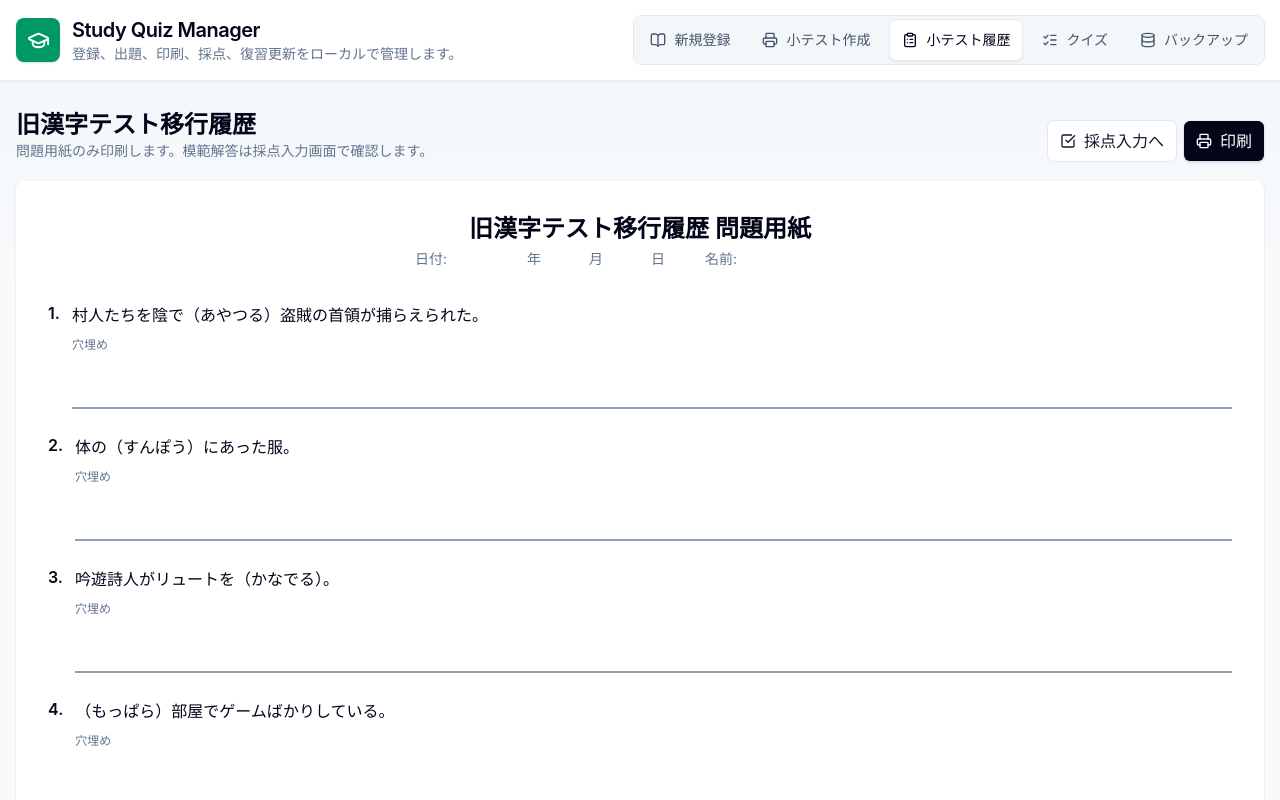
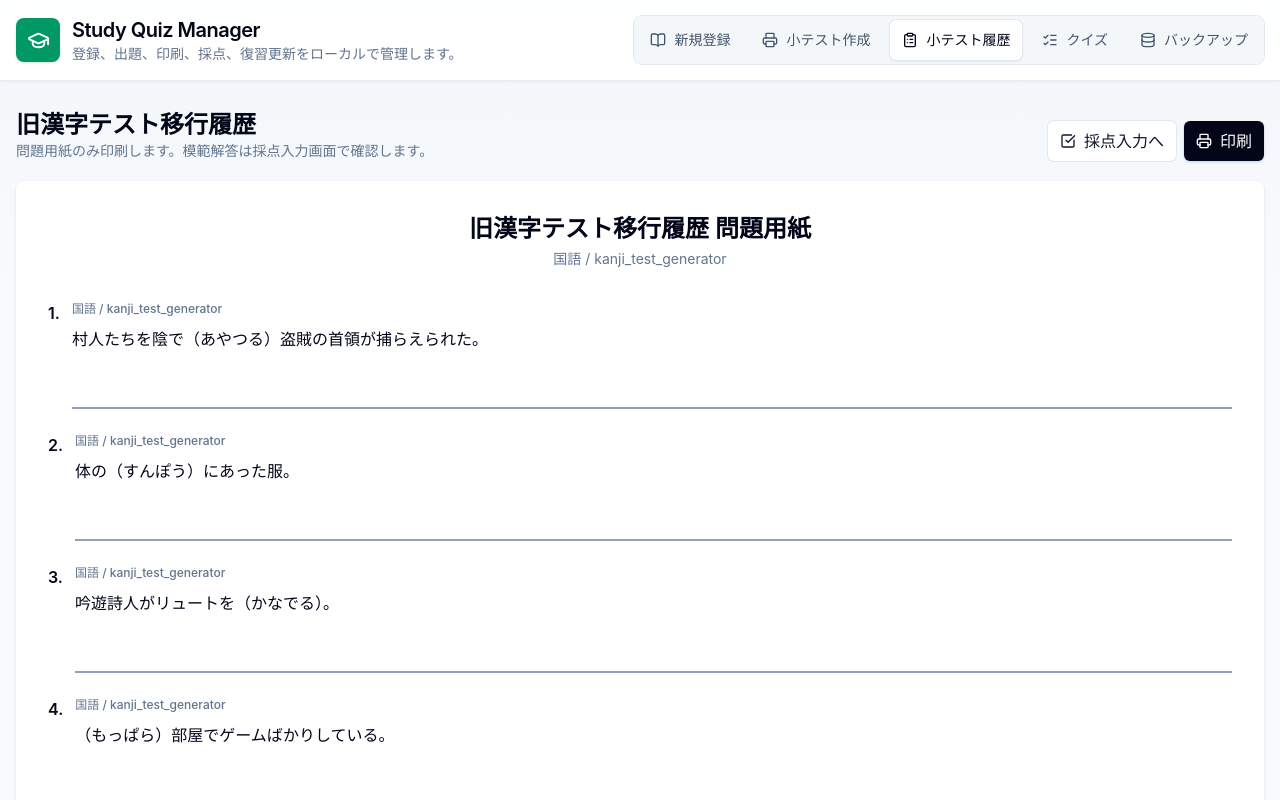
Before and after one commit to jeanbiego/study-quiz-manager, a React (Vite) app: page /quizzes/legacy-kanji-test-generator/print in a window 1280 px wide. Shown: the top 800 px of the page. Built offline with nearby package versions, Linux system fonts and the light colour scheme.

Commit message:
[codex] Improve printable quiz sheet metadata (#9)
* Improve printable quiz sheet metadata

* Avoid answer leaks in fill blanks

```diff
--- a/src/app/pages/PrintQuizPage.tsx
+++ b/src/app/pages/PrintQuizPage.tsx
@@ -1,7 +1,8 @@
 import { CheckSquare, Printer } from 'lucide-react';
 import { Link, useParams } from 'react-router-dom';
 import { renderQuestionText } from '../../domain/question';
-import { QUESTION_TYPE_LABELS } from '../../domain/types';
+import { getStudyItemUnit } from '../../domain/studyItemDisplay';
+import { SUBJECT_LABELS } from '../../domain/types';
 import { Button } from '../../ui/Button';
 import { useAppDataContext } from '../AppDataContext';
 
@@ -63,10 +64,7 @@ function PrintableSheet({ title, items, quiz }: PrintableSheetProps) {
   return (
     <section className="print-page min-h-[280mm] rounded-lg bg-white p-8 shadow-sm print:min-h-0 print:rounded-none print:p-0 print:shadow-none">
       <h2 className="mb-1 text-center text-2xl font-semibold">{title}</h2>
-      <p className="mb-8 text-center text-sm text-slate-500">
-        日付:<span className="inline-block w-20" />年<span className="inline-block w-12" />月<span className="inline-block w-12" />日
-        <span className="inline-block w-10" />名前:<span className="inline-block w-32" />
-      </p>
+      <p className="mb-8 text-center text-sm text-slate-500">{getSheetSummary(items)}</p>
       <ol className="grid gap-6">
         {items.map((item, index) => {
           const questionType = quiz.questionTypesByItemId?.[item.id] ?? item.defaultQuestionType;
@@ -75,8 +73,10 @@ function PrintableSheet({ title, items, quiz }: PrintableSheetProps) {
               <div className="flex gap-3">
                 <span className="font-semibold">{index + 1}.</span>
                 <div className="grid flex-1 gap-2">
+                  <p className="text-xs font-medium text-slate-500">
+                    {SUBJECT_LABELS[item.subject]} / {getStudyItemUnit(item)}
+                  </p>
                   <p className="text-base leading-7">{renderQuestionText(item, questionType)}</p>
-                  <p className="text-xs text-slate-500">{QUESTION_TYPE_LABELS[questionType]}</p>
                   <div className="h-12 border-b-2 border-slate-400" />
                 </div>
               </div>
@@ -87,3 +87,9 @@ function PrintableSheet({ title, items, quiz }: PrintableSheetProps) {
     </section>
   );
 }
+
+function getSheetSummary(items: PrintableSheetProps['items']): string {
+  const subjects = [...new Set(items.map((item) => SUBJECT_LABELS[item.subject]))];
+  const units = [...new Set(items.map((item) => getStudyItemUnit(item)).filter(Boolean))];
+  return [...subjects, ...units].join(' / ');
+}
--- a/src/domain/question.ts
+++ b/src/domain/question.ts
@@ -18,7 +18,8 @@ export function renderQuestionText(item: StudyItem, questionType: QuestionType):
   }
 
   if (questionType === 'fill_blank' || questionType === 'contextual_writing') {
-    const blankText = item.reading ? `（${item.reading}）` : '（　　　）';
+    const reading = item.reading?.trim();
+    const blankText = reading && reading !== item.answer ? `（${reading}）` : '（　　　）';
     return item.questionText.includes(item.answer) ? item.questionText.replace(item.answer, blankText) : item.questionText;
   }
 
```
Also changed, not shown: 1 other file (tests, documents, lock files or other folders).
